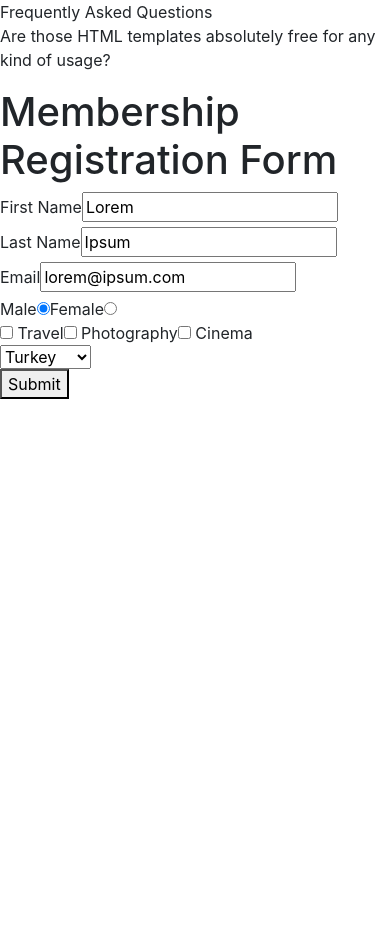
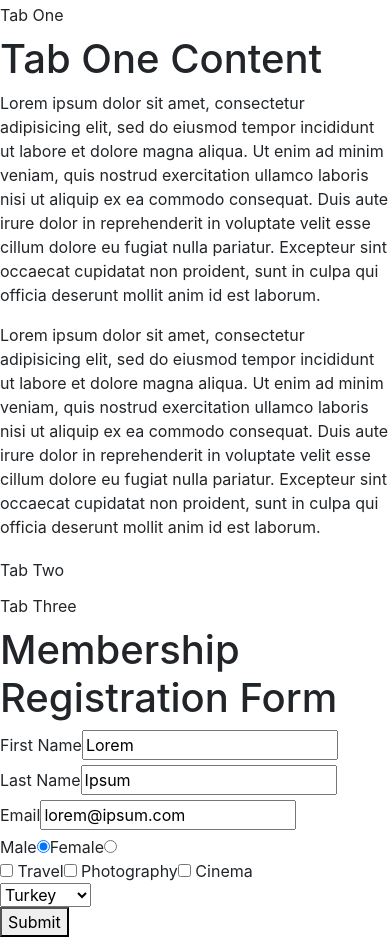
Before and after one commit to mehmetbacik/membership-registration-form, a React (Create React App) app: page / in a window 390 px wide. Before the commit the page ends 844 px from the top, so only its background shows below. Built offline with nearby package versions, Linux system fonts and the light colour scheme.

Commit message:
Update
Updated tab content

```diff
--- a/src/App.css
+++ b/src/App.css
@@ -1,3 +1,43 @@
 .member__registration code {
   display: none;
 }
+
+
+.tabs {
+	display: flex;
+	flex-wrap: wrap;
+}
+.tabs label {
+	order: 1;
+	display: block;
+	margin-right: 0.2rem;
+	cursor: pointer;
+  transition: ease 0.2s;
+}
+.tabs .tab {
+  order: 99;
+  flex-grow: 1;
+	width: 100%;
+	display: none;
+}
+.tabs input[type="radio"] {
+	display: none;
+}
+.tabs input[type="radio"]:checked + label {
+	background: #fff;
+}
+.tabs input[type="radio"]:checked + label + .tab {
+	display: block;
+}
+
+@media (max-width: 45em) {
+  .tabs .tab,
+  .tabs label {
+    order: initial;
+  }
+  .tabs label {
+    width: 100%;
+    margin-right: 0;
+    margin-top: 0.2rem;
+  }
+}
--- a/src/components/PageContent.js
+++ b/src/components/PageContent.js
@@ -3,8 +3,29 @@ import React from "react";
 function PageContent() {
     return (
         <div className="questions__content">
-            <span>Frequently Asked Questions</span>
-            <p>Are those HTML templates absolutely free for any kind of usage?</p>
+            <div className="tabs">
+                <input type="radio" name="tabs" id="tabone" checked="checked" />
+                <label for="tabone">Tab One</label>
+                <div className="tab">
+                    <h1>Tab One Content</h1>
+                    <p>Lorem ipsum dolor sit amet, consectetur adipisicing elit, sed do eiusmod tempor incididunt ut labore et dolore magna aliqua. Ut enim ad minim veniam, quis nostrud exercitation ullamco laboris nisi ut aliquip ex ea commodo consequat. Duis aute irure dolor in reprehenderit in voluptate velit esse cillum dolore eu fugiat nulla pariatur. Excepteur sint occaecat cupidatat non proident, sunt in culpa qui officia deserunt mollit anim id est laborum.</p>
+                    <p>Lorem ipsum dolor sit amet, consectetur adipisicing elit, sed do eiusmod tempor incididunt ut labore et dolore magna aliqua. Ut enim ad minim veniam, quis nostrud exercitation ullamco laboris nisi ut aliquip ex ea commodo consequat. Duis aute irure dolor in reprehenderit in voluptate velit esse cillum dolore eu fugiat nulla pariatur. Excepteur sint occaecat cupidatat non proident, sunt in culpa qui officia deserunt mollit anim id est laborum.</p>
+                </div>
+
+                <input type="radio" name="tabs" id="tabtwo" />
+                <label for="tabtwo">Tab Two</label>
+                <div className="tab">
+                    <h1>Tab Two Content</h1>
+                    <p>Lorem ipsum dolor sit amet, consectetur adipisicing elit, sed do eiusmod tempor incididunt ut labore et dolore magna aliqua. Ut enim ad minim veniam, quis nostrud exercitation ullamco laboris nisi ut aliquip ex ea commodo consequat. Duis aute irure dolor in reprehenderit in voluptate velit esse cillum dolore eu fugiat nulla pariatur. Excepteur sint occaecat cupidatat non proident, sunt in culpa qui officia deserunt mollit anim id est laborum.</p>
+                </div>
+
+                <input type="radio" name="tabs" id="tabthree" />
+                <label for="tabthree">Tab Three</label>
+                <div className="tab">
+                    <h1>Tab Three Content</h1>
+                    <p>Lorem ipsum dolor sit amet, consectetur adipisicing elit.</p>
+                </div>
+            </div>
         </div>
     )
 }
```
